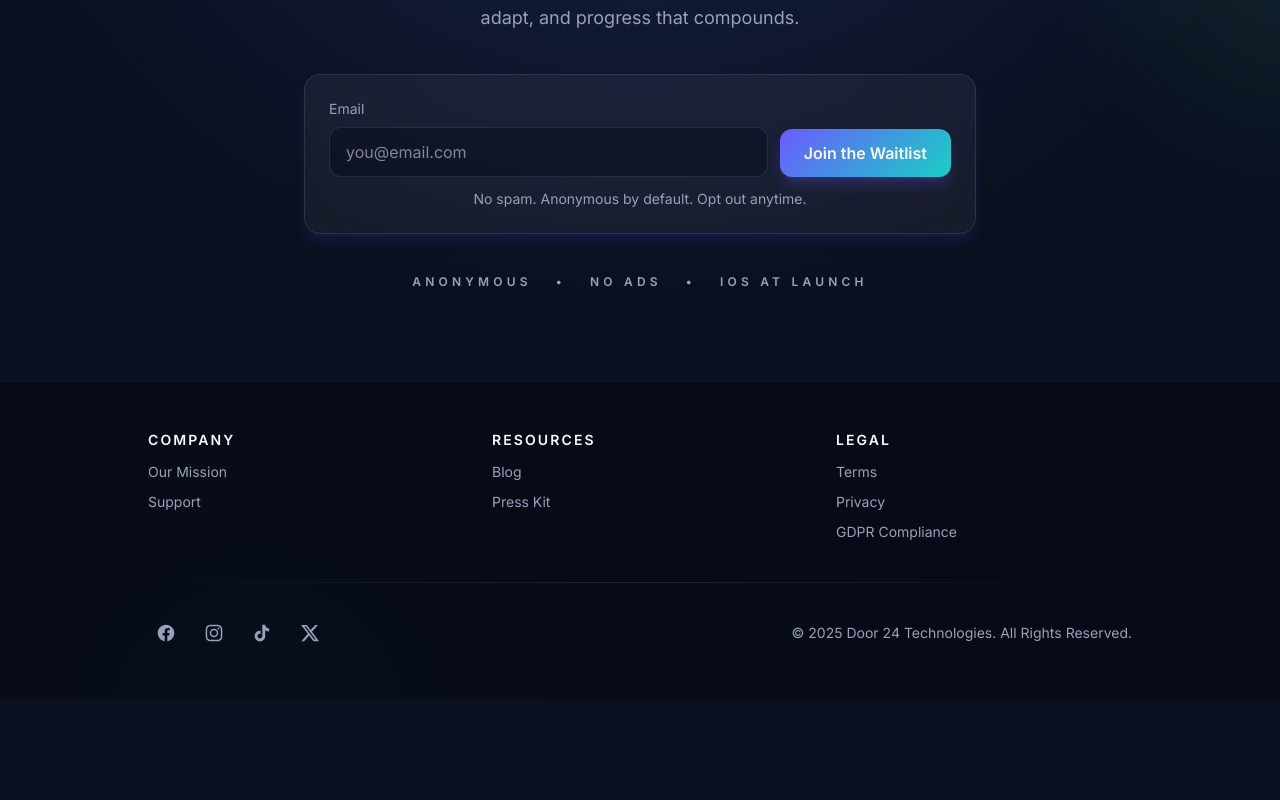
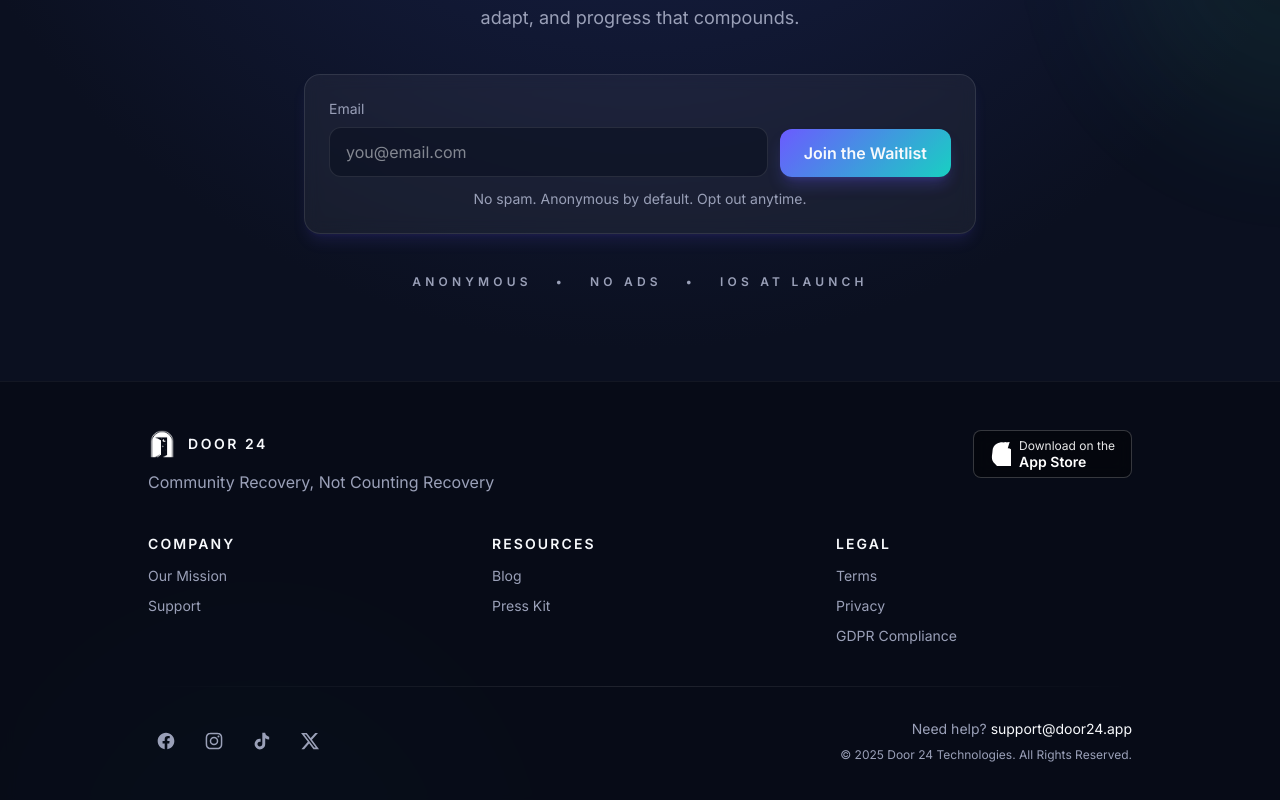
Before and after one commit to Door24Tech/door24-web, a Next.js app: page / in a window 1280 px wide. Shown: the part 408-1208 px from the top of the page. Before the commit the page ends 1107 px from the top, so only its background shows below. Built offline with nearby package versions, Linux system fonts and the light colour scheme.

Commit message:
Add logo, tagline, support email, and App Store badge to footer

```diff
--- a/src/app/components/Footer.tsx
+++ b/src/app/components/Footer.tsx
@@ -1,3 +1,4 @@
+import Image from "next/image";
 import Link from "next/link";
 
 const socialLinks = [
@@ -76,6 +77,65 @@
   return (
     <footer className="border-t border-white/5 bg-[rgba(8,12,24,0.95)] backdrop-blur-sm">
       <div className="mx-auto max-w-[1080px] px-4 py-10 sm:px-8 sm:py-12 lg:px-12">
+        {/* Brand Section */}
+        <div className="mb-10 flex flex-col gap-4 sm:flex-row sm:items-start sm:justify-between">
+          <div className="flex flex-col gap-3">
+            <Link
+              href="/"
+              className="flex items-center gap-2 text-xs font-semibold tracking-[0.18em] uppercase text-[var(--door24-foreground)] sm:gap-3 sm:text-sm"
+            >
+              <Image
+                src="/assets/door-24-logo.png"
+                alt="Door 24 logo"
+                width={32}
+                height={32}
+                className="h-6 w-6 object-contain sm:h-7 sm:w-7"
+                unoptimized
+              />
+              <span>Door 24</span>
+            </Link>
+            <p className="text-sm text-[var(--door24-muted)] sm:text-base">
+              Community Recovery, Not Counting Recovery
+            </p>
+          </div>
+
+          {/* App Store Badge */}
+          <div className="flex flex-col gap-3">
+            <a
+              href="https://apps.apple.com/app/door24"
+              target="_blank"
+              rel="noopener noreferrer"
+              className="group inline-block transition hover:opacity-80 focus-visible:outline focus-visible:outline-2 focus-visible:outline-offset-2 focus-visible:outline-[var(--door24-primary-start)]"
+              aria-label="Download Door 24 on the App Store"
+            >
+              <div className="flex h-10 items-center gap-2 rounded-lg border border-white/20 bg-black/40 px-3 py-2 backdrop-blur sm:h-12 sm:px-4">
+                {/* Apple Logo */}
+                <svg
+                  width="18"
+                  height="20"
+                  viewBox="0 0 18 20"
+                  fill="none"
+                  xmlns="http://www.w3.org/2000/svg"
+                  className="h-5 w-auto sm:h-6"
+                >
+                  <path
+                    d="M13.5 0c.2 2.1-.6 3.5-1.6 4.6-1.1 1.2-2.6 2.2-4.4 2.1-.2-2 .7-3.5 1.7-4.6C9.8.9 11.3.1 13.5 0zm1.3 5.3c1.5-.1 2.9.9 3.6.9s2.8-1.1 4.6-1c.4 0 .8.2 1.1.4-3.8 2.2-3.2 7.8.7 9.8-.4 1-1.1 2.1-1.9 3.1-1.2 1.4-2.6 2.8-4.5 2.7-1.8 0-2.5-.9-4.7-.9-2.2 0-2.9.9-4.7.9-1.8.1-3.3-1.2-4.5-2.7C-.1 15.2 2.1 10.4 2.1 7.5c0-2.6 1.4-4.8 3.5-6.1.8-.5 1.8-.8 2.8-1 .4-.1.8-.2 1.2-.2 1.3-.1 2.5.3 3.6.3.9 0 2-.4 3.2-.4z"
+                    fill="white"
+                  />
+                </svg>
+                <div className="flex flex-col">
+                  <span className="text-[10px] leading-tight text-white opacity-90 sm:text-xs">
+                    Download on the
+                  </span>
+                  <span className="text-xs font-semibold leading-tight text-white sm:text-sm">
+                    App Store
+                  </span>
+                </div>
+              </div>
+            </a>
+          </div>
+        </div>
+
         {/* Links Section */}
         <div className="mb-10 grid grid-cols-1 gap-8 sm:grid-cols-3 lg:gap-12">
           {linkGroups.map((group) => (
@@ -101,8 +161,8 @@
         {/* Divider */}
         <div className="mb-8 h-px bg-gradient-to-r from-transparent via-white/10 to-transparent" />
 
-        {/* Social Media & Copyright Section */}
-        <div className="flex flex-col items-start gap-6 sm:flex-row sm:items-center sm:justify-between">
+        {/* Social Media, Contact & Copyright Section */}
+        <div className="flex flex-col gap-6 sm:flex-row sm:items-center sm:justify-between">
           {/* Social Media Icons */}
           <div className="flex items-center gap-3">
             {socialLinks.map((social) => (
@@ -119,10 +179,21 @@
             ))}
           </div>
 
-          {/* Copyright */}
-          <p className="text-xs text-[var(--door24-muted)] sm:text-sm">
-            © 2025 Door 24 Technologies. All Rights Reserved.
-          </p>
+          {/* Support Email & Copyright */}
+          <div className="flex flex-col gap-2 text-center sm:text-right">
+            <p className="text-xs text-[var(--door24-muted)] sm:text-sm">
+              Need help?{' '}
+              <a
+                href="mailto:support@door24.app"
+                className="text-[var(--door24-foreground)] transition hover:text-[var(--door24-primary-end)] focus-visible:outline focus-visible:outline-2 focus-visible:outline-offset-2 focus-visible:outline-[var(--door24-primary-start)]"
+              >
+                support@door24.app
+              </a>
+            </p>
+            <p className="text-xs text-[var(--door24-muted)]">
+              © 2025 Door 24 Technologies. All Rights Reserved.
+            </p>
+          </div>
         </div>
       </div>
     </footer>
```
